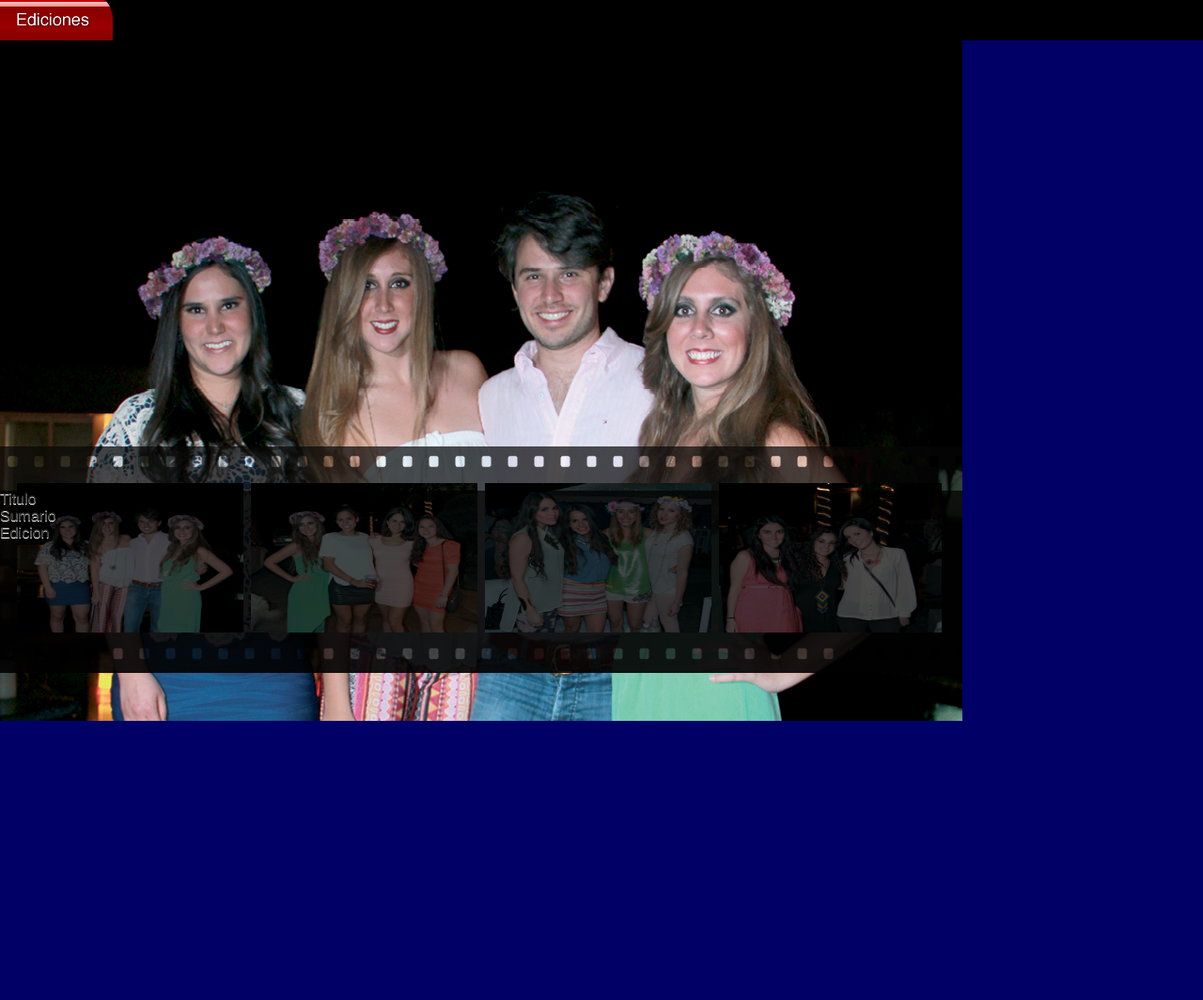
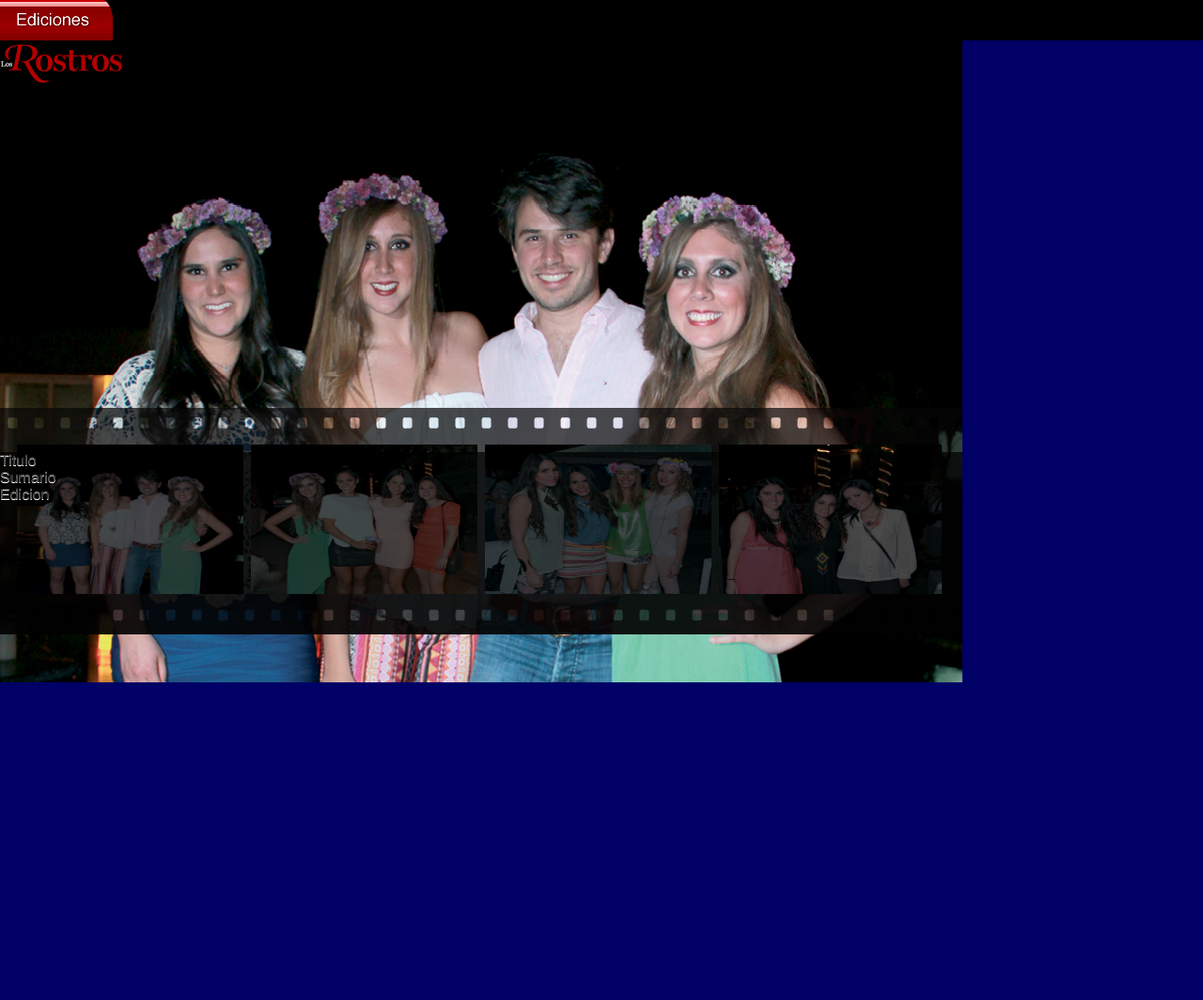
Before and after one commit to BobbyBrights/rostros_home, a PHP site: page / in a window 1280 px wide. Shown: the whole page at 94% size. Run offline with PHP 8.4, Linux system fonts and the light colour scheme.

Commit message:
horozontal - verical

```diff
--- a/css/ipad.css
+++ b/css/ipad.css
@@ -96,7 +96,7 @@
    display: none;
    width:768px;
    height:980px;
-   background:#FFF;
+   background:#000;
 }
 .slider li img {
     position: relative;
@@ -138,7 +138,7 @@
 	{
 		width:1024px;
 		height:724px;
-		background:#f00;
+		background:#000;
 		clear:both;
 	}
 	#content_slide
@@ -147,7 +147,7 @@
 		padding:0px;
 		width:1024px;
 		height:724px;
-		background:#666;
+		background:#000;
 	}
 	 #contenido_slide, #cont_img
 	 {margin: 0 auto;
--- a/index.html
+++ b/index.html
@@ -130,7 +130,7 @@ $( window ).orientationchange();
         <img src="img/boton_ediciones.png" width="120" height="44"/>
          </a>-->
         <div id="logo"> <a href="#page" onClick="$('#panelSecciones').css('margin-top','-300px');">
-        	<!--<img src="img/logo.png" width="131" height="42">-->
+        	<img src="img/logo.png" width="131" height="42">
         </a></div>
 
     </div>
@@ -320,12 +320,12 @@ $( window ).orientationchange();
                             <div class="edicion_revista">Edicion</div>
                     </div>
                 </li>
- 				<!--<li>
+ 				<li>
                     <div id="cont_seccion"><img src="img/conoce.jpg"/></div>
-				</li>-->
-                <!--<li>
+				</li>
+                <li>
                     <div id="cont_publi"><img src="img/publicidad/chopard.jpg"/></div>
-				</li>-->
+				</li>
 			</ul>
 		</div>
 	</div>
```
